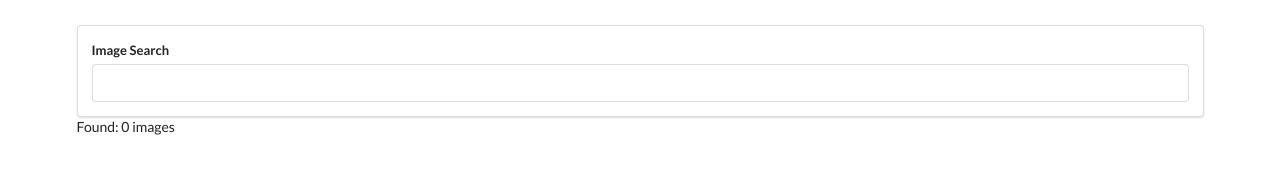
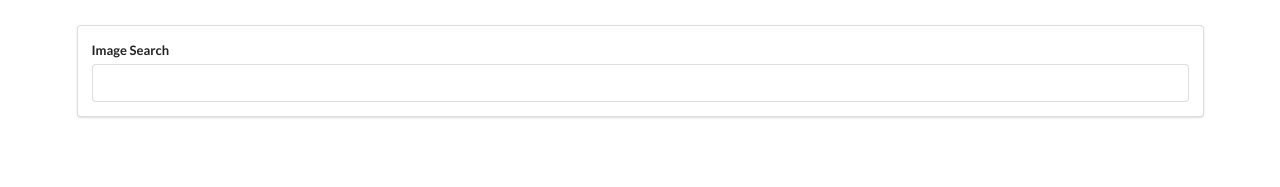
Before and after one commit to arifpro/Modern-React-with-Redux, a React (Create React App) app in the folder 3-pictures/: page / in a window 1280 px wide. Shown: the top 187 px of the page. Built offline with nearby package versions, Linux system fonts and the light colour scheme.

Commit message:
show images by searching

```diff
--- a/3-pictures/src/App.js
+++ b/3-pictures/src/App.js
@@ -3,6 +3,7 @@
 
 // components
 import SearchBar from './components/SearchBar';
+import ImageList from './components/ImageList';
 
 const App = () => {
     const [images, setImages] = useState([]);
@@ -18,7 +19,7 @@
     return (
         <div className="ui container" style={{ marginTop: '25px' }}>
             <SearchBar onSubmit={onSearchSubmit} />
-            Found: {images.length} images
+            <ImageList images={images} />
         </div>
     );
 };
--- /dev/null
+++ b/3-pictures/src/components/ImageList.js
@@ -0,0 +1,16 @@
+import React from 'react';
+
+const ImageList = ({ images }) => {
+    console.log(images)
+    return (
+        <div>
+            {
+                images.map(image => (
+                    <img key={image.id} src={image.urls.regular} alt={image.alt_description} />
+                ))
+            }
+        </div>
+    )
+}
+
+export default ImageList;
```
